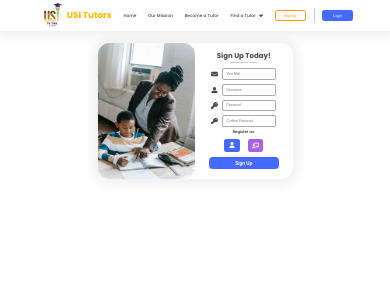
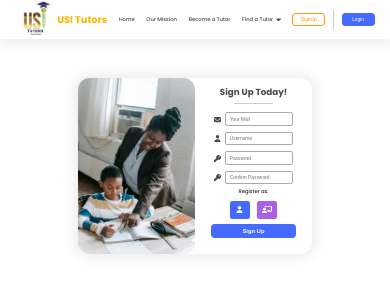
Before and after one commit to TrimNCut/EasyTutor, a React (Vite) app in the folder frontend/: page /signup in a window 390 px wide. Shown: the top 300 px of the page. Built offline with nearby package versions, Linux system fonts and the light colour scheme; a web font is replaced by a local one.

Commit message:
Signup update

```diff
--- a/frontend/src/pages/SignUp.tsx
+++ b/frontend/src/pages/SignUp.tsx
@@ -5,11 +5,11 @@ export default function SignUp() {
   const [user, setUser] = useState(false);
 
   function uploadForm() {
-    let email = (document.getElementById('authsignupemail') as HTMLInputElement)?.value;
-    let username = (document.getElementById('authsignupusername') as HTMLInputElement)?.value;
-    let password1 = (document.getElementById('authsignuppasswordone') as HTMLInputElement)?.value;
-    let password2 = (document.getElementById('authsignuppasswordtwo') as HTMLInputElement)?.value;
-    let errtext = document.getElementsByClassName('authconerror')[0];
+    const email = (document.getElementById('authsignupusername') as HTMLInputElement)?.value;
+    const username = (document.getElementById('authsignupusername') as HTMLInputElement)?.value;
+    const password1 = (document.getElementById('authsignuppasswordone') as HTMLInputElement)?.value;
+    const password2 = (document.getElementById('authsignuppasswordtwo') as HTMLInputElement)?.value;
+    const errtext = document.getElementsByClassName('authconerror')[0];
 
     if (email.includes('@') === true && email.includes('.') === true) {
       if (username.length >= 5) {
@@ -17,7 +17,11 @@ export default function SignUp() {
           if (password1.length >= 8) {
             if (password1.includes(' ') === false) {
               if (password1 === password2) {
-                errtext.innerHTML = '';
+                if ((teacher === true && user === false) || (teacher === false && user === true)) {
+                  errtext.innerHTML = '';
+                } else {
+                  errtext.innerHTML = 'Choose an account type';
+                }
               } else {
                 errtext.innerHTML = 'Passwords do not match';
               }
--- a/frontend/src/styles/global.css
+++ b/frontend/src/styles/global.css
@@ -182,13 +182,12 @@ nav hr {
   font-weight: 400;
   color: var(--orange);
   cursor: pointer;
-  transition: all ease 0.7s;
+  transition: all ease 0.6s;
 }
 
 .outlineBtn:hover {
   background-color: var(--orange);
   color: var(--white);
-  font-size: 1.1vw;
 }
 
 .fullBtn {
@@ -386,3 +385,135 @@ nav hr {
   margin-top: 0.3vw;
   color: var(--decline);
 }
+
+/*RESPONSIVE DESIGN*/
+/*For Laptops*/
+
+@media screen and (max-width: 1024px){
+  /*Navbar*/
+  nav{
+    height: 10vw;
+  }
+
+  .navlogo{
+    width: 10vw;
+    height: 10vw;
+  }
+
+  nav h1 a{
+    font-size: 2.5vw;
+  }
+
+  nav a{
+    font-size: 1.35vw;
+  }
+
+  nav hr{
+    height: 5.5vw;
+  }
+
+  .fullBtn{
+    width: 8.5vw;
+    height: 3.5vw;
+    border-radius: 0.8vw;
+    font-size: 1.25vw;
+  }
+
+  .outlineBtn{
+    width: 8.5vw;
+    height: 3.5vw;
+    border-radius: 0.8vw;
+    border-width: 0.19vw;
+    font-size: 1.25vw;
+  }
+
+  .outlineBtn:hover{
+    font-size: 1.35vw;
+  }
+
+  .dropdowndetails h1{
+    font-size: 2.25vw;
+  }
+
+  .dropdowndetails p{
+    font-size: 1.5vw;
+  }
+
+  /*Login and Signup Page*/
+  .authcon{
+    margin-top: 10vw;
+    width: 60vw;
+    height: 45vw;
+  }
+
+  .authconlogin{
+    width: 55vw;
+    height: 30vw;
+  }
+
+  .authcon h1{
+    font-size: 2.25vw;
+  }
+
+  .authconlogin h1{
+    font-size: 2.2vw;
+  }
+
+  .authcon hr{
+    width: 10vw;
+    margin-top: 1vw;
+  }
+
+  .authcondiv{
+    height: 3vw;
+    margin-top: 2vw;
+  }
+
+  .authcondiv input{
+    width: 16vw;
+    height: 3vw;
+    font-size: 1.25vw;
+  }
+
+  .authconsideimg{
+    width: 1.8vw;
+    height: 1.8vw;
+  }
+
+  .authcondiv input:hover{
+    width: 18vw;
+  }
+
+  .authconright p{
+    font-size: 1.35vw;
+    margin-top: 0.5vw;
+  }
+
+  .authconoptions {
+    margin-top: 0vw;
+    padding: 0vw;
+    width: 5vw;
+    height: 4.5vw;
+  }
+
+  .authconoptions img{
+    width: 1.8vw;
+    height: 1.8vw;
+  }
+
+  .authconoptions:hover{
+    margin-top: -2vw;
+  }
+
+  .authteachers img{
+    width: 2.4vw;
+    height: 2.4vw;
+  }
+
+  .authconsubmit{
+    width: 22vw;
+    height: 3.5vw;
+    margin-bottom: 1vw;
+    font-size: 1.5vw;
+  }
+}
--- a/package.json
+++ b/package.json
@@ -3,6 +3,7 @@
   "version": "0.0.0",
   "description": "",
   "main": "index.js",
+  "proxy": "http://localhost:3001",
   "scripts": {
     "start": "turbo start",
     "start:frontend": "turbo --filter=frontend start",
```
